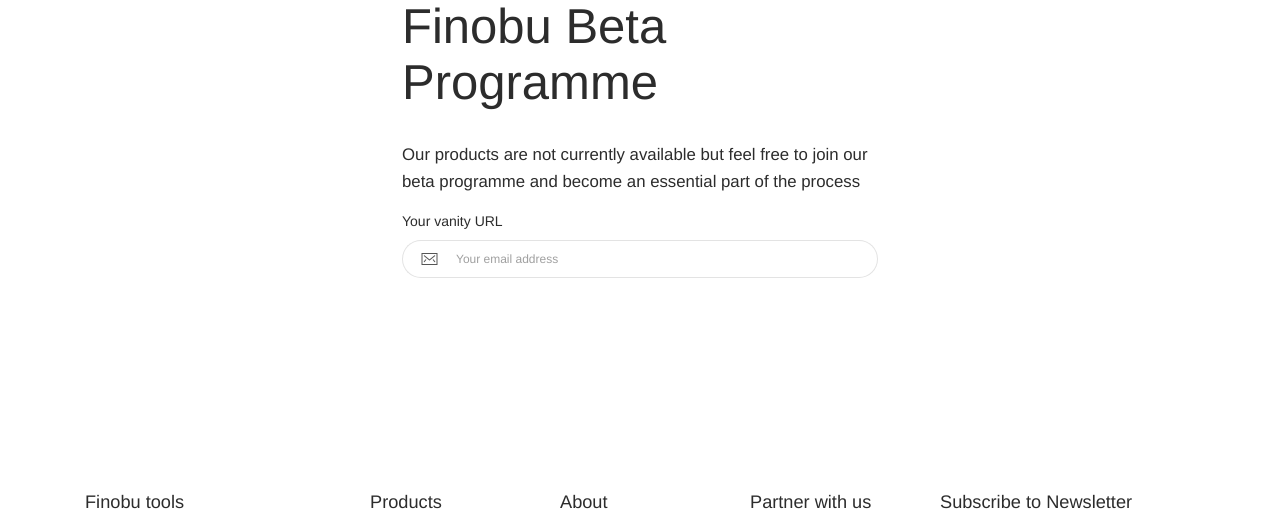
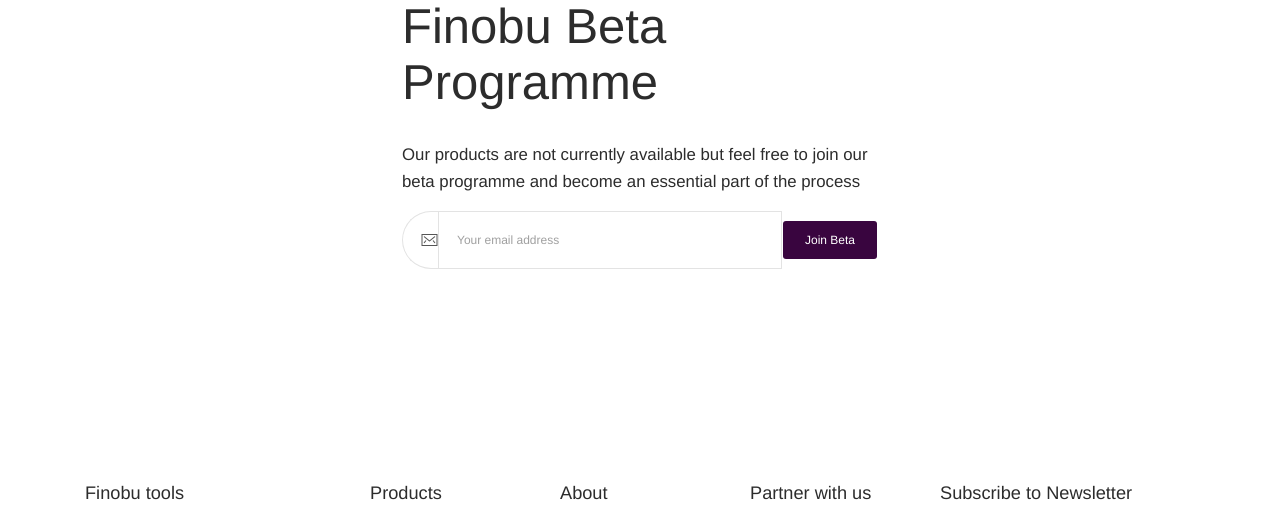
Before and after one commit to nicodemus-opon/finobu, a PHP site: page /beta in a window 1280 px wide. Shown: the part 176-687 px from the top of the page. Run offline with PHP 8.4, Linux system fonts and the light colour scheme; some libraries are stand-ins or nearby versions.

Commit message:
2019-03-07T09:27

```diff
--- a/beta/index.php
+++ b/beta/index.php
@@ -15,12 +15,13 @@ include('./../includes/navbar.php');
                     <h1>Finobu Beta Programme</h1>
                     <p> Our products are not currently available but feel free to join our beta programme and become an
                         essential part of the process</p>
-                    <label for="basic-url">Your vanity URL</label>
+
                     <div class="input-group mb-3">
                         <div class="input-group-prepend">
                             <span class="input-group-text" id="basic-addon3"><i class="now-ui-icons ui-1_email-85"></i></span>
                         </div>
                         <input type="text" class="form-control" id="basic-url" placeholder="Your email address">
+                        <button class="btn-primary btn"> Join Beta</button>
                     </div>
                 </div>
             </div>
```
